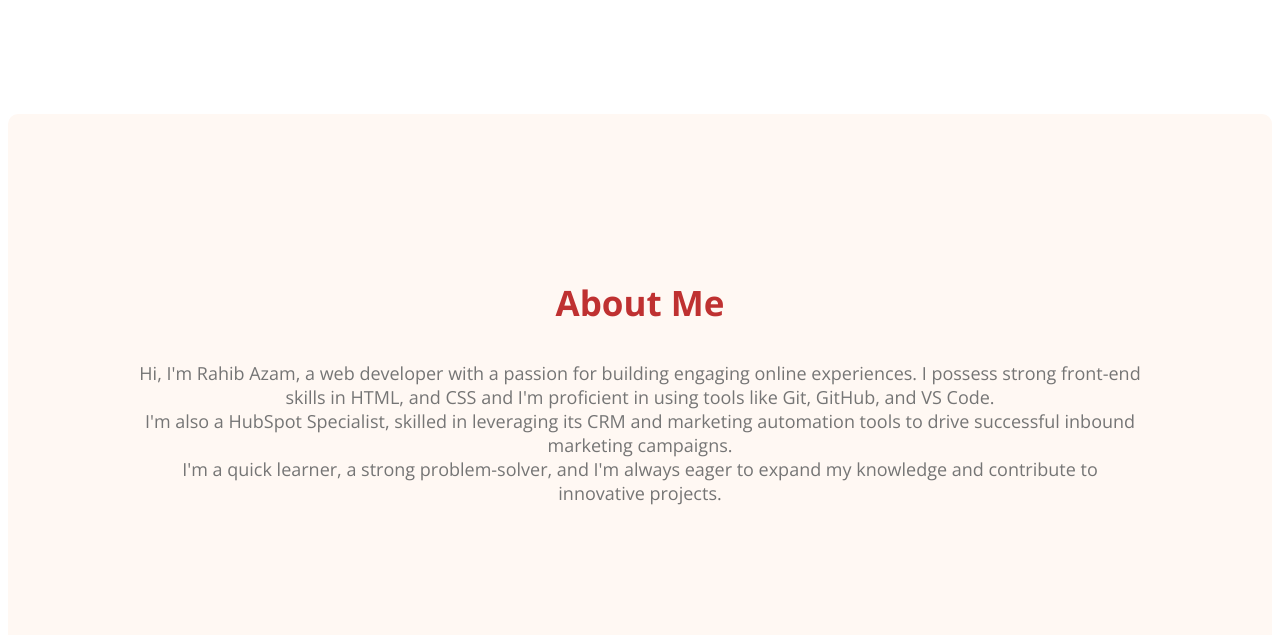
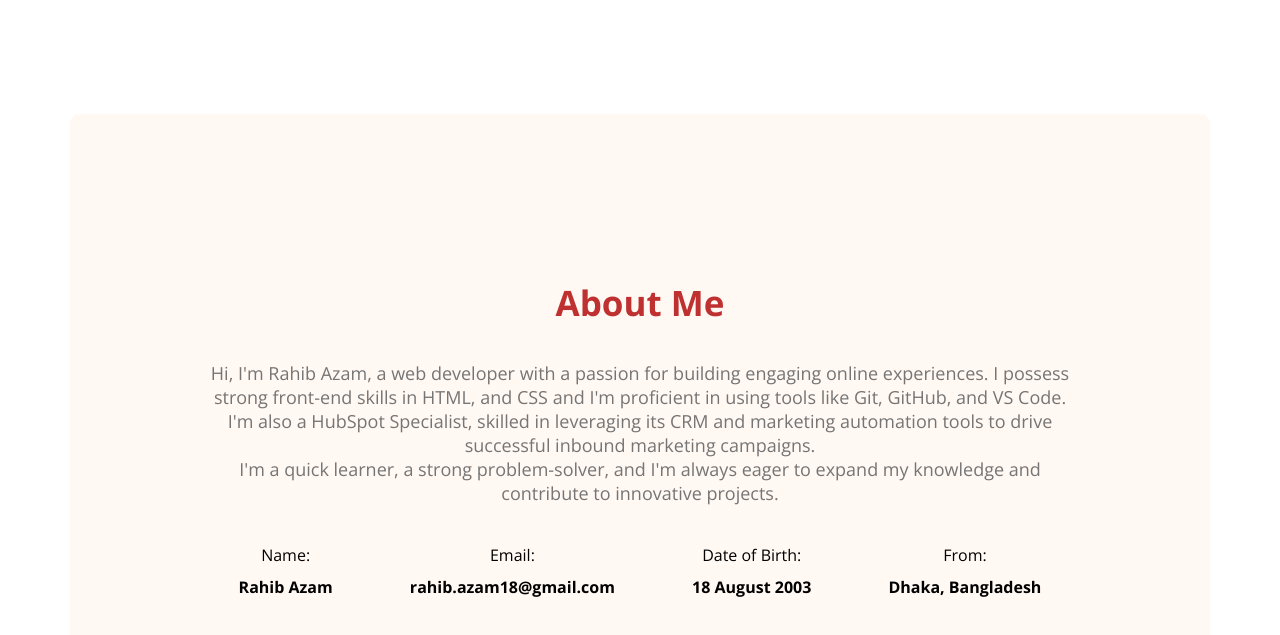
Before and after one commit to Rahibazam/web-developer-portfolio, a plain HTML site: page index.html in a window 1280 px wide. Shown: the part 591-1226 px from the top of the page. Drawn offline with nearby package versions, Linux system fonts and the light colour scheme.

Commit message:
added about information

```diff
--- a/index.html
+++ b/index.html
@@ -41,6 +41,24 @@
                 <br>
                 I'm a quick learner, a strong problem-solver, and I'm always eager to expand my knowledge and contribute to innovative projects.
             </p>
+            <div class="about-info-container">
+                <div class="about-info">
+                    <h4 class="info-title">Name:</h4>
+                    <p class="info-description">Rahib Azam</p>
+                </div>
+                <div class="about-info">
+                    <h4 class="info-title">Email:</h4>
+                    <p class="info-description">rahib.azam18@gmail.com</p>
+                </div>
+                <div class="about-info">
+                    <h4 class="info-title">Date of Birth:</h4>
+                    <p class="info-description">18 August 2003</p>
+                </div>
+                <div class="about-info">
+                    <h4 class="info-title">From:</h4>
+                    <p class="info-description">Dhaka, Bangladesh</p>
+                </div>
+            </div>
         </section>
     </main>
     <footer>
--- a/styles/portfolio.css
+++ b/styles/portfolio.css
@@ -109,6 +109,11 @@ nav a{
 
 /* main section styles */
 
+main{
+    max-width: 1140px;
+    margin: 0px auto;
+}
+
 /* about section styles */
 
 .about{
@@ -117,3 +122,23 @@ nav a{
     background-color: #FFF8F3;
     margin: 130px 0px;
 }
+
+.about-info-container{
+    display: flex;
+    justify-content: space-around;
+}
+
+.about-info{
+    text-align: center;
+
+}
+
+.info-title{
+    font-weight: normal;
+    margin-bottom: 5px;
+}
+
+.info-description{
+    font-weight: bold;
+    margin-top: 10px;
+}
```
